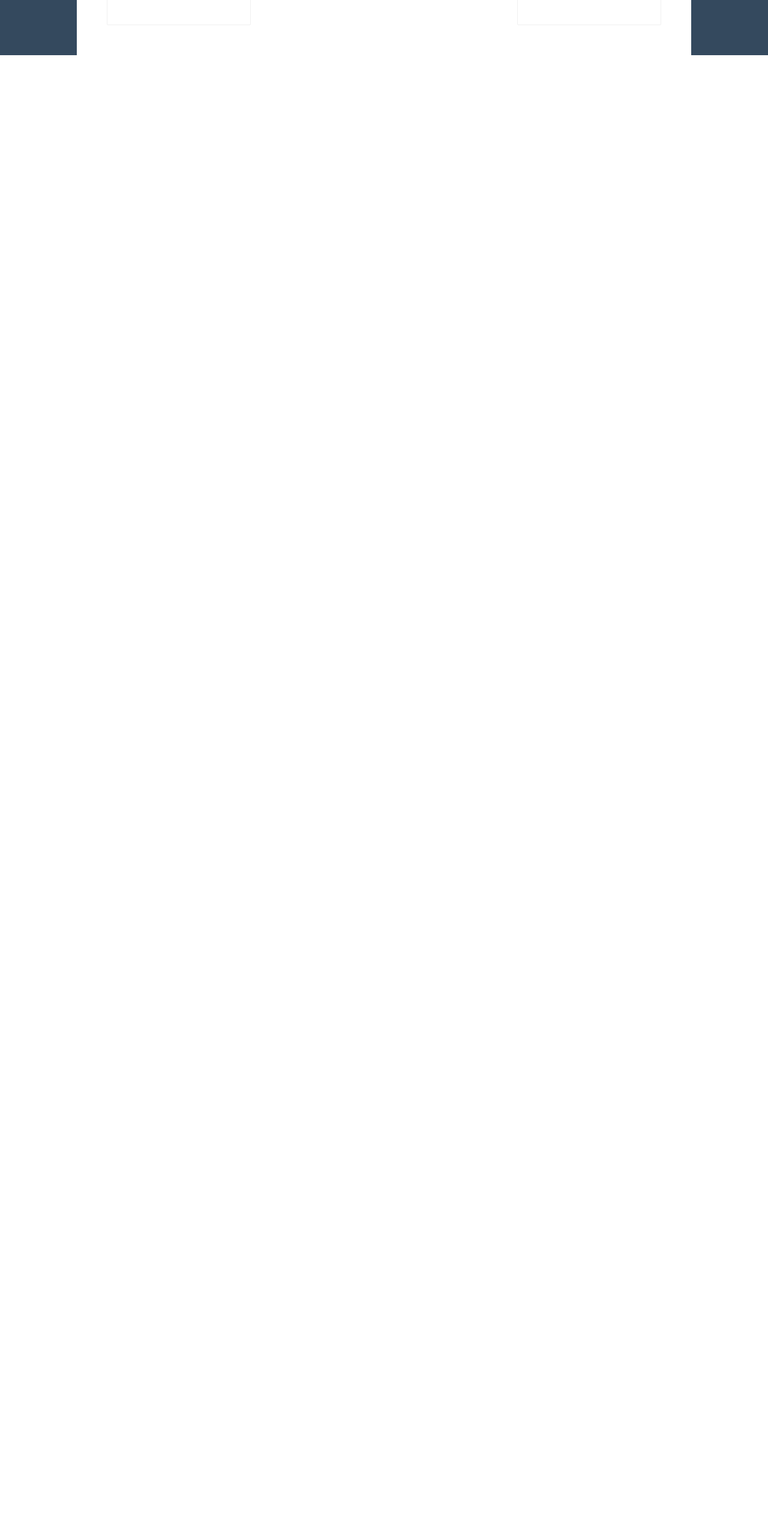
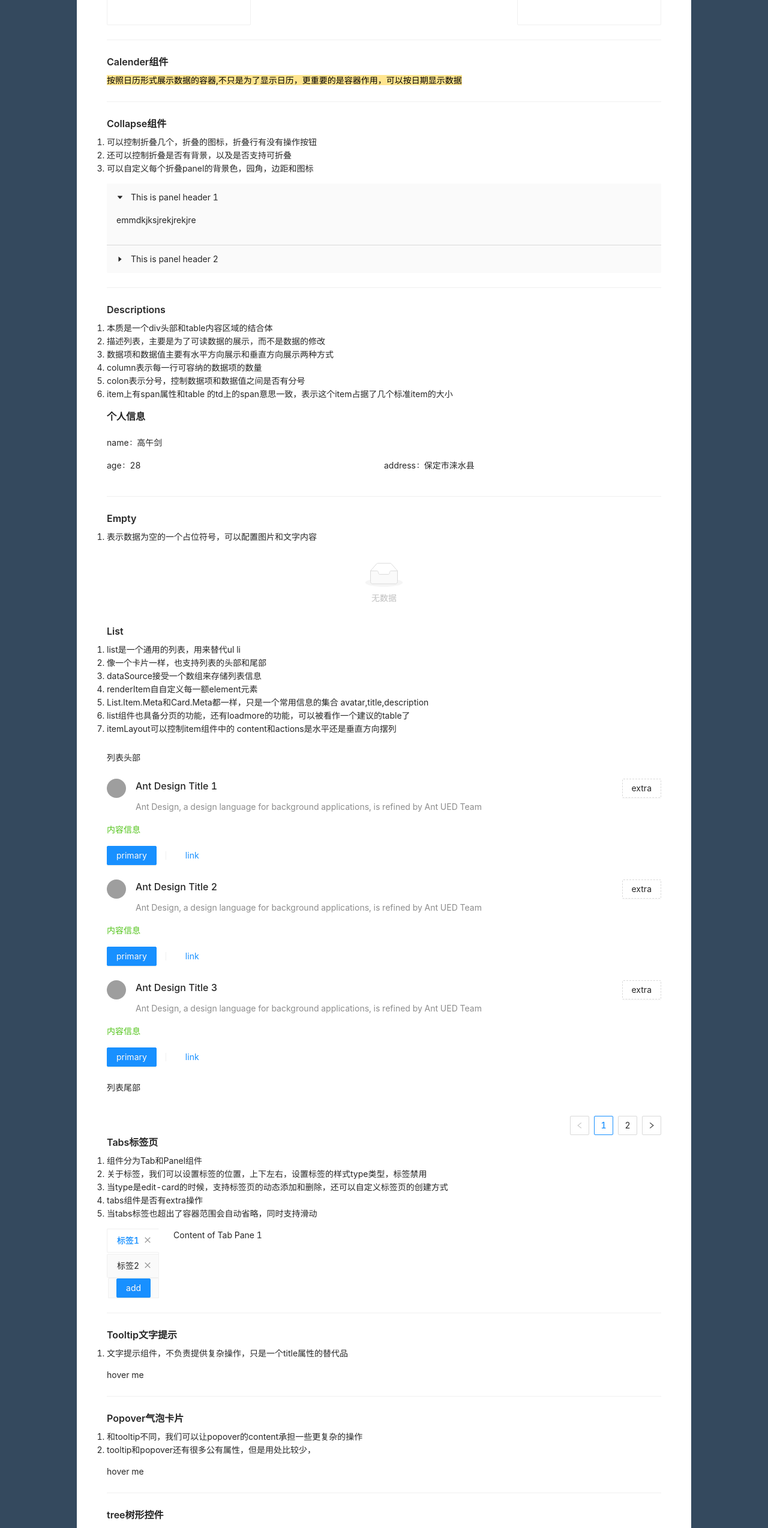
Before and after one commit to gaowujian/practice-react-app, a React app: page /#/data-display in a window 1280 px wide. Shown: the part 1147-3694 px from the top of the page at 60% size. Before the commit the page ends 1239 px from the top, so only its background shows below. Built offline with nearby package versions, Linux system fonts and the light colour scheme; grey boxes are pictures that could not be loaded.

Commit message:
完成数据展示组件的学习

```diff
--- a/src/components/DataDisplay.js
+++ b/src/components/DataDisplay.js
@@ -1,10 +1,73 @@
-import React from "react";
-import { Avatar, Badge, Button, Divider, Card, Typography, Dropdown, Menu } from "antd";
-import { UserOutlined } from "@ant-design/icons";
+import React, { useState } from "react";
+import {
+  Avatar,
+  Badge,
+  Button,
+  Divider,
+  Card,
+  Typography,
+  Dropdown,
+  Menu,
+  Collapse,
+  Descriptions,
+  Empty,
+  List,
+  Tabs,
+  Tooltip,
+  Popover,
+  Tree,
+} from "antd";
+import { UserOutlined, CaretRightOutlined } from "@ant-design/icons";
 
 const { Meta } = Card;
 const { Title, Text, Paragraph } = Typography;
+const { Panel } = Collapse;
+const { TabPane } = Tabs;
 function DataDisplay() {
+  const data = [
+    {
+      title: "Ant Design Title 1",
+    },
+    {
+      title: "Ant Design Title 2",
+    },
+    {
+      title: "Ant Design Title 3",
+    },
+    {
+      title: "Ant Design Title 4",
+    },
+  ];
+  const treeData = [
+    {
+      title: "parent 1",
+      key: "0-0",
+      children: [
+        {
+          title: "parent 1-0",
+          key: "0-0-0",
+          disabled: true,
+          children: [
+            {
+              title: "leaf",
+              key: "0-0-0-0",
+              disableCheckbox: true,
+            },
+            {
+              title: "leaf",
+              key: "0-0-0-1",
+            },
+          ],
+        },
+        {
+          title: "parent 1-1",
+          key: "0-0-1",
+          children: [{ title: <span style={{ color: "#1890ff" }}>sss</span>, key: "0-0-1-0" }],
+        },
+      ],
+    },
+  ];
+  const [activeKey, setActiveKey] = useState("1");
   return (
     <div>
       <Avatar
@@ -71,6 +134,153 @@ function DataDisplay() {
           <Paragraph>www.instagram.com</Paragraph>
         </Card>
       </div>
+      <Divider />
+      <Title level={5}>Calender组件 </Title>
+      <Paragraph mark>按照日历形式展示数据的容器,不只是为了显示日历，更重要的是容器作用，可以按日期显示数据</Paragraph>
+      <Divider />
+      <Title level={5}>Collapse组件 </Title>
+      <ol>
+        <li>可以控制折叠几个，折叠的图标，折叠行有没有操作按钮</li>
+        <li>还可以控制折叠是否有背景，以及是否支持可折叠</li>
+        <li>可以自定义每个折叠panel的背景色，园角，边距和图标</li>
+      </ol>
+      <Collapse
+        bordered={false}
+        defaultActiveKey={["1"]}
+        expandIcon={({ isActive }) => <CaretRightOutlined rotate={isActive ? 90 : 0} />}
+        className="site-collapse-custom-collapse"
+      >
+        <Panel header="This is panel header 1" key="1" className="site-collapse-custom-panel">
+          <p>emmdkjksjrekjrekjre</p>
+        </Panel>
+        <Panel header="This is panel header 2" key="2" className="site-collapse-custom-panel">
+          <p>emmdkjksjrekjrekjre</p>
+        </Panel>
+      </Collapse>
+      <Divider />
+      <Title level={5}>Descriptions </Title>
+      <ol>
+        <li>本质是一个div头部和table内容区域的结合体</li>
+        <li>描述列表，主要是为了可读数据的展示，而不是数据的修改</li>
+        <li>数据项和数据值主要有水平方向展示和垂直方向展示两种方式</li>
+        <li>column表示每一行可容纳的数据项的数量</li>
+        <li>colon表示分号，控制数据项和数据值之间是否有分号</li>
+        <li>item上有span属性和table 的td上的span意思一致，表示这个item占据了几个标准item的大小</li>
+      </ol>
+      <Descriptions title="个人信息" column={2} colon={true}>
+        <Descriptions.Item label="name" span={2}>
+          高午剑
+        </Descriptions.Item>
+        <Descriptions.Item label="age">28</Descriptions.Item>
+        <Descriptions.Item label="address">保定市涞水县</Descriptions.Item>
+      </Descriptions>
+      <Divider />
+      <Title level={5}>Empty </Title>
+      <ol>
+        <li>表示数据为空的一个占位符号，可以配置图片和文字内容</li>
+      </ol>
+      <Empty description="无数据" image={Empty.PRESENTED_IMAGE_SIMPLE} />
+      <Title level={5}>List </Title>
+      <ol>
+        <li>list是一个通用的列表，用来替代ul li</li>
+        <li>像一个卡片一样，也支持列表的头部和尾部</li>
+        <li>dataSource接受一个数组来存储列表信息</li>
+        <li>renderItem自自定义每一额element元素</li>
+        <li>List.Item.Meta和Card.Meta都一样，只是一个常用信息的集合 avatar,title,description</li>
+        <li>list组件也具备分页的功能，还有loadmore的功能，可以被看作一个建议的table了</li>
+        <li>itemLayout可以控制item组件中的 content和actions是水平还是垂直方向摆列</li>
+      </ol>
+      <List
+        header={<div>列表头部</div>}
+        footer={<div>列表尾部</div>}
+        bordered={false}
+        split={false}
+        dataSource={data}
+        itemLayout="vertical"
+        renderItem={(item) => (
+          <List.Item
+            actions={[<Button type="primary">primary</Button>, <Button type="link">link</Button>]}
+            extra={<Button type="dashed">extra</Button>}
+          >
+            <List.Item.Meta
+              avatar={<Avatar src="https://zos.alipayobjects.com/rmsportal/ODTLcjxAfvqbxHnVXCYX.png" />}
+              title={<a href="https://ant.design">{item.title}</a>}
+              description="Ant Design, a design language for background applications, is refined by Ant UED Team"
+            />
+            <Paragraph type="success">内容信息</Paragraph>
+          </List.Item>
+        )}
+        pagination={{
+          pageSize: 3,
+        }}
+      />
+      <Title level={5}>Tabs标签页 </Title>
+      <ol>
+        <li>组件分为Tab和Panel组件</li>
+        <li>关于标签，我们可以设置标签的位置，上下左右，设置标签的样式type类型，标签禁用</li>
+        <li>当type是edit-card的时候，支持标签页的动态添加和删除，还可以自定义标签页的创建方式</li>
+        <li>tabs组件是否有extra操作</li>
+        <li>当tabs标签也超出了容器范围会自动省略，同时支持滑动</li>
+      </ol>
+      <Tabs
+        activeKey={activeKey}
+        tabPosition="left"
+        type="editable-card"
+        onChange={(key) => {
+          console.log(key);
+          setActiveKey(key);
+        }}
+        onEdit={(targetKey, action) => {
+          console.log("targetKey:", targetKey);
+          console.log("action:", action);
+        }}
+        addIcon={<Button type="primary">add</Button>}
+        tabBarExtraContent={[<Button type="primary">primary</Button>, <Button type="dashed">dashed</Button>]}
+      >
+        <TabPane tab="标签1" key="1">
+          Content of Tab Pane 1
+        </TabPane>
+        <TabPane tab="标签2" key="2">
+          Content of Tab Pane 2
+        </TabPane>
+      </Tabs>
+      <Divider />
+
+      <Title level={5}>Tooltip文字提示 </Title>
+      <ol>
+        <li>文字提示组件，不负责提供复杂操作，只是一个title属性的替代品</li>
+      </ol>
+      <Tooltip title="tooltip" placement="bottomRight">
+        hover me
+      </Tooltip>
+      <Divider />
+
+      <Title level={5}>Popover气泡卡片 </Title>
+      <ol>
+        <li>和tooltip不同，我们可以让popover的content承担一些更复杂的操作</li>
+        <li>tooltip和popover还有很多公有属性，但是用处比较少，</li>
+      </ol>
+      <Popover title="popover" placement="left" content={<Button type="primary">primary</Button>}>
+        hover me
+      </Popover>
+
+      <Divider />
+
+      <Title level={5}>tree树形控件 </Title>
+      <ol>
+        <li>多层次的结构列表，文件夹，组织架构，国家地区等</li>
+        <li>用的时候查看详细api</li>
+      </ol>
+      <Tree
+        checkable
+        defaultExpandedKeys={["0-0-0", "0-0-1"]}
+        defaultSelectedKeys={["0-0-0", "0-0-1"]}
+        defaultCheckedKeys={["0-0-0", "0-0-1"]}
+        // onSelect={onSelect}
+        // onCheck={onCheck}
+        treeData={treeData}
+        draggable
+      />
     </div>
   );
 }
```
